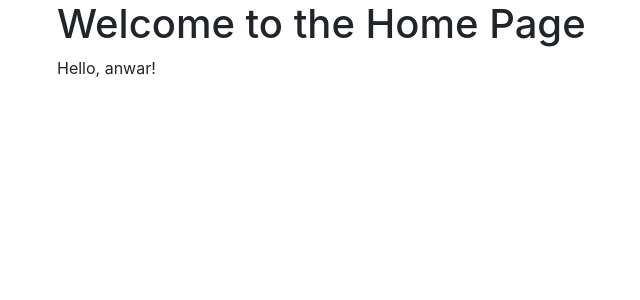
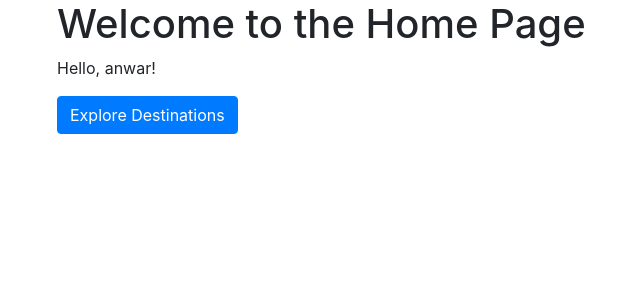
Before and after one commit to Dream-Teamers/vr-tourist-backend, a Django app: page /home/ in a window 1280 px wide. Shown: the part 56-356 px from the top of the page, without its empty margins (28-668 px from the left). Run offline with Django 5.2, Linux system fonts and the light colour scheme; a user stored in the database is signed in; parts of the project's set-up code (start-up, migrations or seed data) failed here and were passed over; some libraries are stand-ins or nearby versions.

Commit message:
minor improvements

```diff
--- a/users/templates/users/home.html
+++ b/users/templates/users/home.html
@@ -38,6 +38,8 @@
         <h1>Welcome to the Home Page</h1>
         {% if user.is_authenticated %}
             <p>Hello, {{ user.username }}!</p>
+
+        <a href="{% url 'vrs' %}" class="btn btn-primary">Explore Destinations</a>
         {% else %}
             <p>You are not logged in.</p>
         {% endif %}
```
